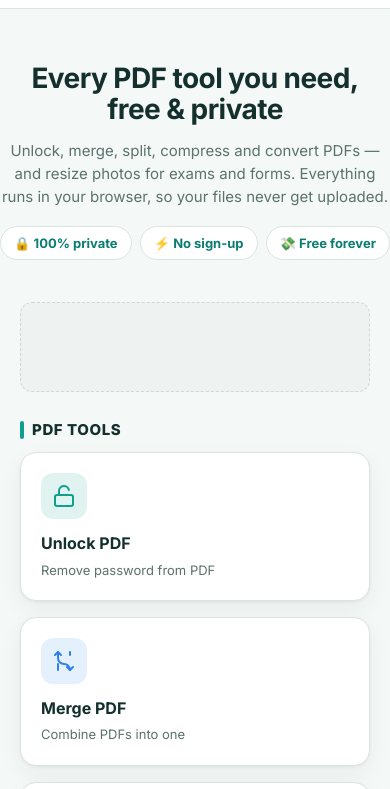
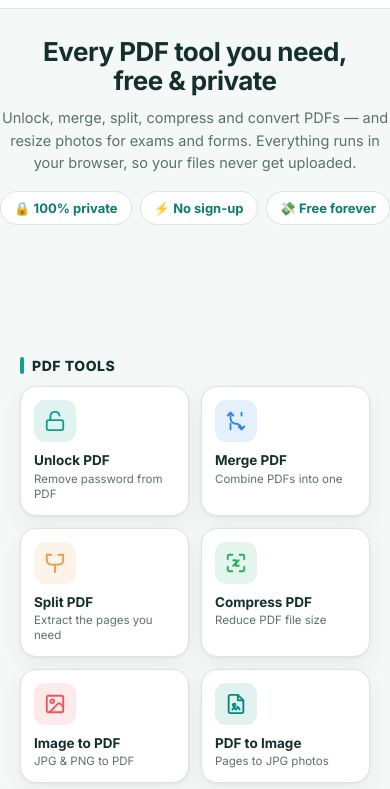
Before and after one commit to FreeNationSoftwares/unpass-web, a plain HTML site: page index.html in a window 390 px wide. Shown: the part 54-843 px from the top of the page. Drawn offline with Linux system fonts and the light colour scheme.

Commit message:
Optimize layout for mobile: 2/3/4-col tool grid, compact cards, tighter hero, collapse empty ad slots
Co-Authored-By: Claude Opus 4.8 <noreply@anthropic.com>
Claude-Session: https://claude.ai/code/session_01BEo8x2ehbHyEGY6xpKfoTy

```diff
--- a/assets/css/style.css
+++ b/assets/css/style.css
@@ -36,25 +36,30 @@ header.site{position:sticky;top:0;z-index:20;background:rgba(255,255,255,.92);
 }
 
 /* hero */
-.hero{text-align:center;padding:54px 0 32px}
-.hero h1{font-size:clamp(28px,5vw,44px);line-height:1.1;margin:0 0 14px;letter-spacing:-.02em}
-.hero p{font-size:clamp(15px,2.4vw,19px);color:var(--sub);max-width:620px;margin:0 auto}
-.hero .chips{display:flex;gap:8px;justify-content:center;flex-wrap:wrap;margin-top:18px}
+.hero{text-align:center;padding:48px 0 28px}
+@media(max-width:620px){.hero{padding:28px 0 16px}}
+.hero h1{font-size:clamp(26px,6vw,44px);line-height:1.12;margin:0 0 12px;letter-spacing:-.02em}
+.hero p{font-size:clamp(14.5px,2.4vw,19px);color:var(--sub);max-width:620px;margin:0 auto}
+.hero .chips{display:flex;gap:8px;justify-content:center;flex-wrap:wrap;margin-top:16px}
 .chip{background:#fff;border:1px solid var(--line);border-radius:999px;padding:6px 13px;font-size:13px;color:var(--sub);font-weight:600}
 .chip b{color:var(--teal-d)}
 
-/* tool grid */
-.grid{display:grid;grid-template-columns:repeat(auto-fill,minmax(230px,1fr));gap:16px;margin:10px 0 50px}
+/* tool grid — 2 cols on phones, 3 on tablet, 4 on desktop */
+.grid{display:grid;grid-template-columns:repeat(2,1fr);gap:12px;margin:10px 0 36px}
+@media(min-width:640px){.grid{grid-template-columns:repeat(3,1fr);gap:16px}}
+@media(min-width:920px){.grid{grid-template-columns:repeat(4,1fr)}}
 .tool{display:block;background:var(--card);border:1px solid var(--line);border-radius:var(--radius);
-  padding:20px;transition:.15s;box-shadow:var(--shadow)}
+  padding:15px;transition:.15s;box-shadow:var(--shadow)}
+.tool:active{transform:scale(.98)}
 .tool:hover{transform:translateY(-3px);border-color:var(--teal);text-decoration:none}
-.tool .ic{width:46px;height:46px;border-radius:12px;display:grid;place-items:center;margin-bottom:12px}
-.tool .ic svg{width:24px;height:24px}
-.tool h3{margin:0 0 4px;font-size:16px;color:var(--ink)}
-.tool p{margin:0;font-size:13px;color:var(--sub)}
-.sec-title{display:flex;align-items:center;gap:8px;font-size:15px;font-weight:800;color:var(--ink);
-  margin:26px 0 4px;text-transform:uppercase;letter-spacing:.04em}
-.sec-title .bar{width:4px;height:18px;border-radius:3px;background:var(--teal)}
+.tool .ic{width:42px;height:42px;border-radius:11px;display:grid;place-items:center;margin-bottom:10px}
+.tool .ic svg{width:22px;height:22px}
+.tool h3{margin:0 0 3px;font-size:14.5px;color:var(--ink);line-height:1.2}
+.tool p{margin:0;font-size:12px;color:var(--sub);line-height:1.3}
+@media(max-width:400px){.tool{padding:13px}.tool h3{font-size:13.5px}.tool p{font-size:11.5px}}
+.sec-title{display:flex;align-items:center;gap:8px;font-size:14px;font-weight:800;color:var(--ink);
+  margin:24px 0 4px;text-transform:uppercase;letter-spacing:.04em}
+.sec-title .bar{width:4px;height:17px;border-radius:3px;background:var(--teal)}
 
 /* tool page */
 .toolpage{max-width:760px;margin:0 auto;padding:30px 20px 60px}
@@ -66,7 +71,8 @@ header.site{position:sticky;top:0;z-index:20;background:rgba(255,255,255,.92);
 .toolhead p{color:var(--sub);margin:0;font-size:15px}
 
 .drop{background:var(--card);border:2px dashed var(--line);border-radius:var(--radius);
-  padding:40px 22px;text-align:center;cursor:pointer;transition:.15s}
+  padding:36px 20px;text-align:center;cursor:pointer;transition:.15s}
+@media(max-width:620px){.drop{padding:28px 16px}.toolpage{padding:20px 16px 50px}}
 .drop.hover,.drop:hover{border-color:var(--teal);background:var(--teal-l)}
 .drop .di{width:62px;height:62px;border-radius:50%;background:var(--teal-l);display:grid;place-items:center;margin:0 auto 14px}
 .drop.filled{border-style:solid;border-color:var(--teal)}
@@ -143,7 +149,6 @@ footer.site .fbrand .logo svg{width:19px;height:19px}
 footer.site .legal{border-top:1px solid rgba(255,255,255,.12);padding:16px 0;font-size:13px;color:#8fa6a1;text-align:center}
 @media(max-width:720px){footer.site .cols{grid-template-columns:1fr 1fr;gap:20px}}
 
-/* ad slots */
-.adslot{max-width:var(--maxw);margin:10px auto;padding:0 20px;min-height:0}
-.adbox{background:#eef3f2;border:1px dashed #cdd9d6;border-radius:12px;color:#8aa09b;
-  text-align:center;font-size:12px;padding:0;display:flex;align-items:center;justify-content:center;overflow:hidden}
+/* ad slots — collapse to nothing until a real ad loads (no empty grey box) */
+.adslot{max-width:var(--maxw);margin:0 auto;padding:0 20px}
+.adbox{display:block;width:100%;min-height:0;background:transparent;border:0;overflow:hidden}
```
